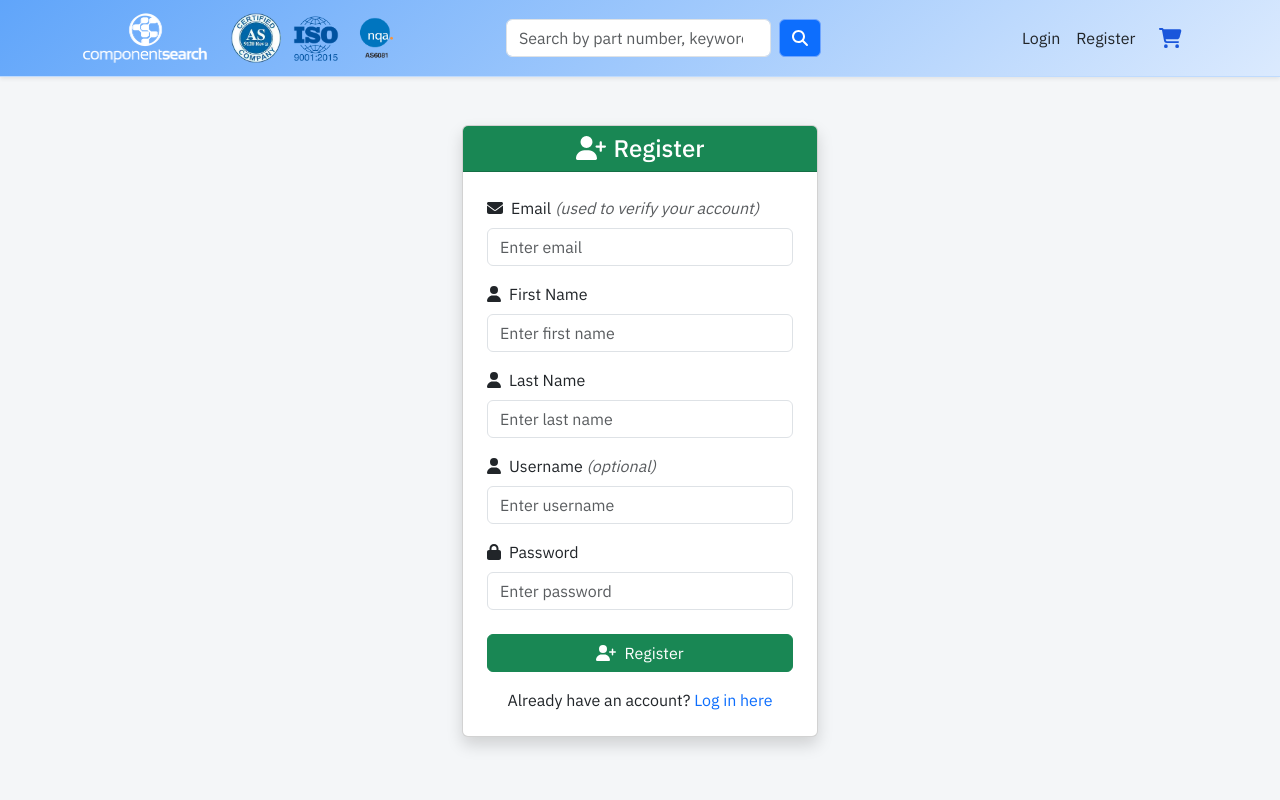
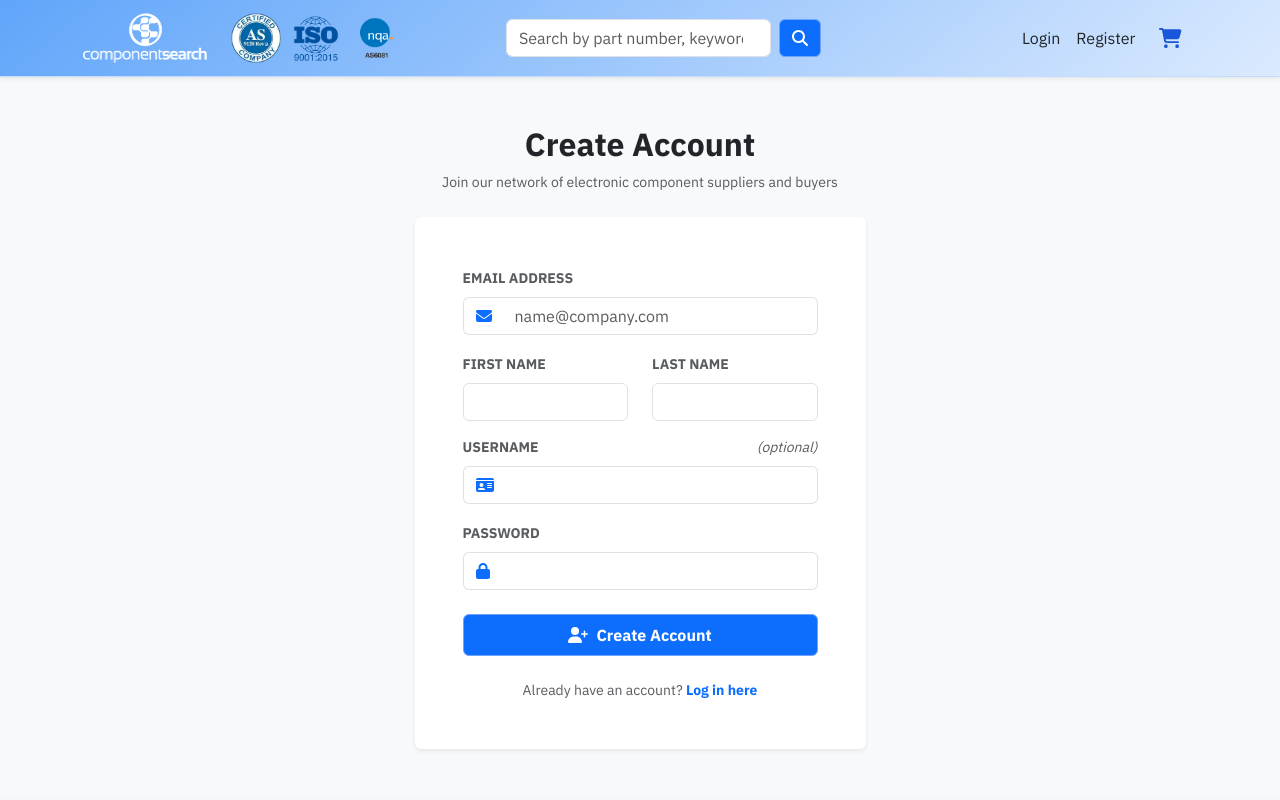
Before and after one commit to sistlasre/component_search_frontend, a React (Create React App) app: page /register in a window 1280 px wide. Shown: the top 800 px of the page. Built offline with nearby package versions, Linux system fonts and the light colour scheme; no server answers.

Commit message:
Updating look and feel of login and registration pages

```diff
--- a/src/components/Login.js
+++ b/src/components/Login.js
@@ -4,25 +4,20 @@ import { Link, useNavigate, useLocation } from 'react-router-dom';
 import { FontAwesomeIcon } from '@fortawesome/react-fontawesome';
 import { faSignInAlt, faUser, faLock } from '@fortawesome/free-solid-svg-icons';
 import { useAuth } from '../context/AuthContext';
+import SEO from './SEO';
 
 const Login = () => {
-  const [formData, setFormData] = useState({
-    username: '',
-    password: ''
-  });
+  const [formData, setFormData] = useState({ username: '', password: '' });
   const [loading, setLoading] = useState(false);
   const [error, setError] = useState('');
 
   const { login } = useAuth();
   const location = useLocation();
   const navigate = useNavigate();
-  const from = location.state?.from?.pathname || '/'; // default to home if no redirect
+  const from = location.state?.from?.pathname || '/';
 
   const handleChange = (e) => {
-    setFormData({
-      ...formData,
-      [e.target.name]: e.target.value
-    });
+    setFormData({ ...formData, [e.target.name]: e.target.value });
   };
 
   const handleSubmit = async (e) => {
@@ -32,11 +27,10 @@ const Login = () => {
 
     try {
       const result = await login(formData.username, formData.password);
-
       if (result.success) {
         navigate(from, { replace: true });
       } else {
-        setError(result.error || "Invalid login credentials. If you are confident the credentials are correct, please make sure you have verified your account through the registration email.");
+        setError(result.error || "Invalid credentials.");
       }
     } catch (err) {
       setError('An unexpected error occurred');
@@ -46,94 +40,79 @@ const Login = () => {
   };
 
   return (
-    <Container className="py-5">
+    <div className="login-wrapper bg-light" style={{ minHeight: '80vh', display: 'flex', alignItems: 'center' }}>
+      <SEO title="Login | Electronic Components Search" />
+
+      <Container>
         <Row className="justify-content-center">
           <Col md={6} lg={4}>
-          <Card className="shadow">
-            <Card.Header className="bg-primary text-white text-center">
-              <h4 className="mb-0">
-                <FontAwesomeIcon icon={faSignInAlt} className="me-2" />
-                Login
-              </h4>
-            </Card.Header>
+            <div className="text-center mb-4">
+              <h2 className="fw-bold">Sign In</h2>
+              <p className="text-muted small">Manage your parts and orders</p>
+            </div>
+
+            <Card className="border-0 shadow-sm">
               <Card.Body className="p-4">
                 {error && (
-                <Alert variant="danger" className="mb-3">
+                  <Alert variant="danger" className="py-2 small">
                     {error}
                   </Alert>
                 )}
 
                 <Form onSubmit={handleSubmit}>
                   <Form.Group className="mb-3">
-                  <Form.Label>
-                    <FontAwesomeIcon icon={faUser} className="me-2" />
-                    Username
-                  </Form.Label>
+                    <Form.Label className="small fw-bold text-muted">USERNAME</Form.Label>
+                    <div className="input-group">
+                      <span className="input-group-text bg-white border-end-0">
+                        <FontAwesomeIcon icon={faUser} className="text-primary" />
+                      </span>
                       <Form.Control
+                        className="border-start-0"
                         type="text"
                         name="username"
                         value={formData.username}
                         onChange={handleChange}
-                    placeholder="Enter username"
                         required
                         disabled={loading}
                       />
+                    </div>
                   </Form.Group>
 
                   <Form.Group className="mb-4">
-                  <Form.Label>
-                    <FontAwesomeIcon icon={faLock} className="me-2" />
-                    Password
-                  </Form.Label>
+                    <Form.Label className="small fw-bold text-muted">PASSWORD</Form.Label>
+                    <div className="input-group">
+                      <span className="input-group-text bg-white border-end-0">
+                        <FontAwesomeIcon icon={faLock} className="text-primary" />
+                      </span>
                       <Form.Control
+                        className="border-start-0"
                         type="password"
                         name="password"
                         value={formData.password}
                         onChange={handleChange}
-                    placeholder="Enter password"
                         required
                         disabled={loading}
                       />
+                    </div>
                   </Form.Group>
 
                   <Button
                     variant="primary"
                     type="submit"
-                  className="w-100 mb-3"
+                    className="w-100 py-2 fw-bold"
                     disabled={loading}
                   >
-                  {loading ? (
-                    <>
-                      <Spinner
-                        as="span"
-                        animation="border"
-                        size="sm"
-                        role="status"
-                        aria-hidden="true"
-                        className="me-2"
-                      />
-                      Signing in...
-                    </>
-                  ) : (
-                    <>
-                      <FontAwesomeIcon icon={faSignInAlt} className="me-2" />
-                      Sign In
-                    </>
-                  )}
+                    {loading ? <Spinner animation="border" size="sm" /> : 'Sign In'}
                   </Button>
                 </Form>
 
-              <div className="text-center">
-                <p className="mb-2">
-                  <Link to="/forgot-password" className="text-decoration-none">
-                    Forgot your password?
+                <div className="text-center mt-4">
+                  <Link to="/forgot-password" size="sm" className="text-decoration-none small">
+                    Forgot password?
                   </Link>
-                </p>
-                <p className="mb-0">
-                  Don't have an account?{' '}
-                  <Link to="/register" className="text-decoration-none">
-                    Sign up here
-                  </Link>
+                  <hr className="my-4" />
+                  <p className="small mb-0">
+                    New here? <Link to="/register" className="fw-bold text-decoration-none">Create account</Link>
                   </p>
                 </div>
               </Card.Body>
@@ -141,6 +120,7 @@ const Login = () => {
           </Col>
         </Row>
       </Container>
+    </div>
   );
 };
 
--- a/src/components/Register.js
+++ b/src/components/Register.js
@@ -2,8 +2,9 @@ import React, { useState } from 'react';
 import { Container, Row, Col, Card, Form, Button, Alert, Spinner } from 'react-bootstrap';
 import { Link, useNavigate, useSearchParams } from 'react-router-dom';
 import { FontAwesomeIcon } from '@fortawesome/react-fontawesome';
-import { faUserPlus, faUser, faLock, faEnvelope } from '@fortawesome/free-solid-svg-icons';
+import { faUserPlus, faUser, faLock, faEnvelope, faIdCard } from '@fortawesome/free-solid-svg-icons';
 import { useAuth } from '../context/AuthContext';
+import SEO from './SEO';
 
 const Register = () => {
   const [formData, setFormData] = useState({
@@ -22,10 +23,7 @@ const Register = () => {
   const [searchParams] = useSearchParams();
 
   const handleChange = (e) => {
-    setFormData({
-      ...formData,
-      [e.target.name]: e.target.value
-    });
+    setFormData({ ...formData, [e.target.name]: e.target.value });
   };
 
   const handleSubmit = async (e) => {
@@ -35,7 +33,14 @@ const Register = () => {
     setSuccess(false);
 
     try {
-      const result = await register(formData.username.trim() || formData.email.trim(), formData.password, formData.email.trim(), formData.firstName.trim(), formData.lastName.trim(), searchParams.get('affiliate_id'));
+      const result = await register(
+        formData.username.trim() || formData.email.trim(),
+        formData.password,
+        formData.email.trim(),
+        formData.firstName.trim(),
+        formData.lastName.trim(),
+        searchParams.get('affiliate_id')
+      );
 
       if (result.success) {
         setSuccess(true);
@@ -51,140 +56,130 @@ const Register = () => {
   };
 
   return (
-    <Container className="py-5">
+    <div className="login-wrapper bg-light" style={{ minHeight: '90vh', display: 'flex', alignItems: 'center', padding: '40px 0' }}>
+      <SEO title="Register | Electronic Components Search" />
+
+      <Container>
         <Row className="justify-content-center">
-        <Col md={6} lg={4}>
-          <Card className="shadow">
-            <Card.Header className="bg-success text-white text-center">
-              <h4 className="mb-0">
-                <FontAwesomeIcon icon={faUserPlus} className="me-2" />
-                Register
-              </h4>
-            </Card.Header>
-            <Card.Body className="p-4">
-              {error && (
-                <Alert variant="danger" className="mb-3">
-                  {error}
-                </Alert>
-              )}
-              {success && (
-                <Alert variant="success" className="mb-3">
-                  Registration successful! Redirecting to login...
-                </Alert>
-              )}
+          <Col md={8} lg={5}>
+            <div className="text-center mb-4">
+              <h2 className="fw-bold">Create Account</h2>
+              <p className="text-muted small">Join our network of electronic component suppliers and buyers</p>
+            </div>
+
+            <Card className="border-0 shadow-sm">
+              <Card.Body className="p-4 p-md-5">
+                {error && <Alert variant="danger" className="py-2 small">{error}</Alert>}
+                {success && <Alert variant="success" className="py-2 small">Success! Redirecting...</Alert>}
 
                 <Form onSubmit={handleSubmit}>
-
+                  {/* Email Field */}
                   <Form.Group className="mb-3">
-                  <Form.Label>
-                    <FontAwesomeIcon icon={faEnvelope} className="me-2" />
-                    Email <span className="fst-italic text-muted">(used to verify your account)</span>
-                  </Form.Label>
+                    <Form.Label className="small fw-bold text-muted">EMAIL ADDRESS</Form.Label>
+                    <div className="input-group">
+                      <span className="input-group-text bg-white border-end-0">
+                        <FontAwesomeIcon icon={faEnvelope} className="text-primary" />
+                      </span>
                       <Form.Control
+                        className="border-start-0"
                         type="email"
                         name="email"
                         value={formData.email}
                         onChange={handleChange}
-                    placeholder="Enter email"
+                        placeholder="name@company.com"
                         required
                         disabled={loading}
                       />
+                    </div>
                   </Form.Group>
 
+                  <Row>
+                    <Col md={6}>
                       <Form.Group className="mb-3">
-                  <Form.Label>
-                    <FontAwesomeIcon icon={faUser} className="me-2" />
-                    First Name
-                  </Form.Label>
+                        <Form.Label className="small fw-bold text-muted">FIRST NAME</Form.Label>
                         <Form.Control
                           type="text"
                           name="firstName"
                           value={formData.firstName}
                           onChange={handleChange}
-                    placeholder="Enter first name"
                           required
                           disabled={loading}
                         />
                       </Form.Group>
-
+                    </Col>
+                    <Col md={6}>
                       <Form.Group className="mb-3">
-                  <Form.Label>
-                    <FontAwesomeIcon icon={faUser} className="me-2" />
-                    Last Name
-                  </Form.Label>
+                        <Form.Label className="small fw-bold text-muted">LAST NAME</Form.Label>
                         <Form.Control
                           type="text"
                           name="lastName"
                           value={formData.lastName}
                           onChange={handleChange}
-                    placeholder="Enter last name"
                           required
                           disabled={loading}
                         />
                       </Form.Group>
+                    </Col>
+                  </Row>
 
+                  {/* Username Field */}
                   <Form.Group className="mb-3">
-                  <Form.Label>
-                    <FontAwesomeIcon icon={faUser} className="me-2" />
-                    Username <span className="fst-italic text-muted">(optional)</span>
+                    <Form.Label className="small fw-bold text-muted d-flex justify-content-between">
+                      USERNAME <span className="text-lowercase fw-normal fst-italic">(optional)</span>
                     </Form.Label>
+                    <div className="input-group">
+                      <span className="input-group-text bg-white border-end-0">
+                        <FontAwesomeIcon icon={faIdCard} className="text-primary" />
+                      </span>
                       <Form.Control
+                        className="border-start-0"
                         type="text"
                         name="username"
                         value={formData.username}
                         onChange={handleChange}
-                    placeholder="Enter username"
                         disabled={loading}
                       />
+                    </div>
                   </Form.Group>
 
+                  {/* Password Field */}
                   <Form.Group className="mb-4">
-                  <Form.Label>
-                    <FontAwesomeIcon icon={faLock} className="me-2" />
-                    Password
-                  </Form.Label>
+                    <Form.Label className="small fw-bold text-muted">PASSWORD</Form.Label>
+                    <div className="input-group">
+                      <span className="input-group-text bg-white border-end-0">
+                        <FontAwesomeIcon icon={faLock} className="text-primary" />
+                      </span>
                       <Form.Control
+                        className="border-start-0"
                         type="password"
                         name="password"
                         value={formData.password}
                         onChange={handleChange}
-                    placeholder="Enter password"
                         required
                         disabled={loading}
                       />
+                    </div>
                   </Form.Group>
 
                   <Button
-                  variant="success"
+                    variant="primary"
                     type="submit"
-                  className="w-100 mb-3"
+                    className="w-100 py-2 fw-bold"
                     disabled={loading}
                   >
-                  {loading ? (
-                    <>
-                      <Spinner
-                        as="span"
-                        animation="border"
-                        size="sm"
-                        role="status"
-                        aria-hidden="true"
-                        className="me-2"
-                      />
-                      Registering...
-                    </>
-                  ) : (
+                    {loading ? <Spinner animation="border" size="sm" /> : (
                       <>
                         <FontAwesomeIcon icon={faUserPlus} className="me-2" />
-                      Register
+                        Create Account
                       </>
                     )}
                   </Button>
                 </Form>
 
-              <div className="text-center">
-                <p className="mb-0">
+                <div className="text-center mt-4">
+                  <p className="small mb-0 text-muted">
                     Already have an account?{' '}
-                  <Link to="/login" className="text-decoration-none">
+                    <Link to="/login" className="fw-bold text-decoration-none">
                       Log in here
                     </Link>
                   </p>
@@ -194,6 +189,7 @@ const Register = () => {
           </Col>
         </Row>
       </Container>
+    </div>
   );
 };
 
```
Lines whose indentation alone changed are shown as unchanged.
